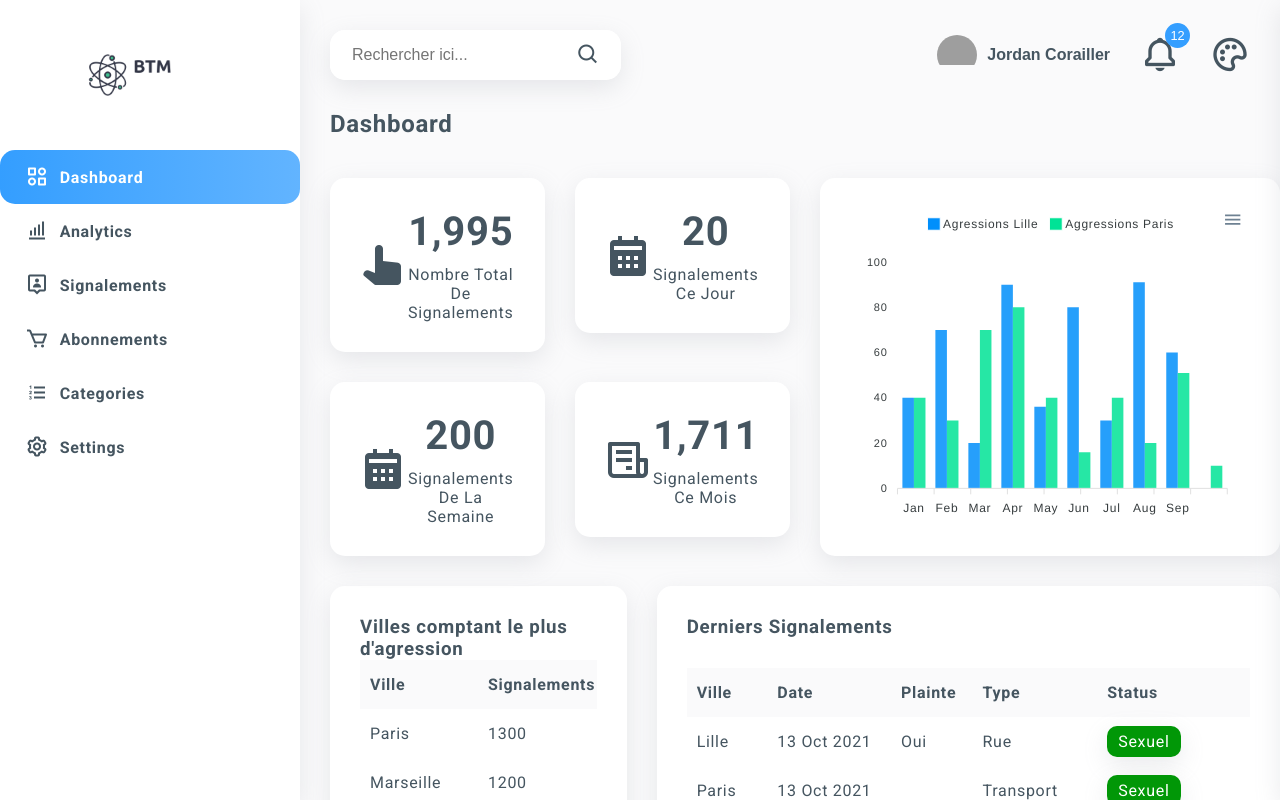
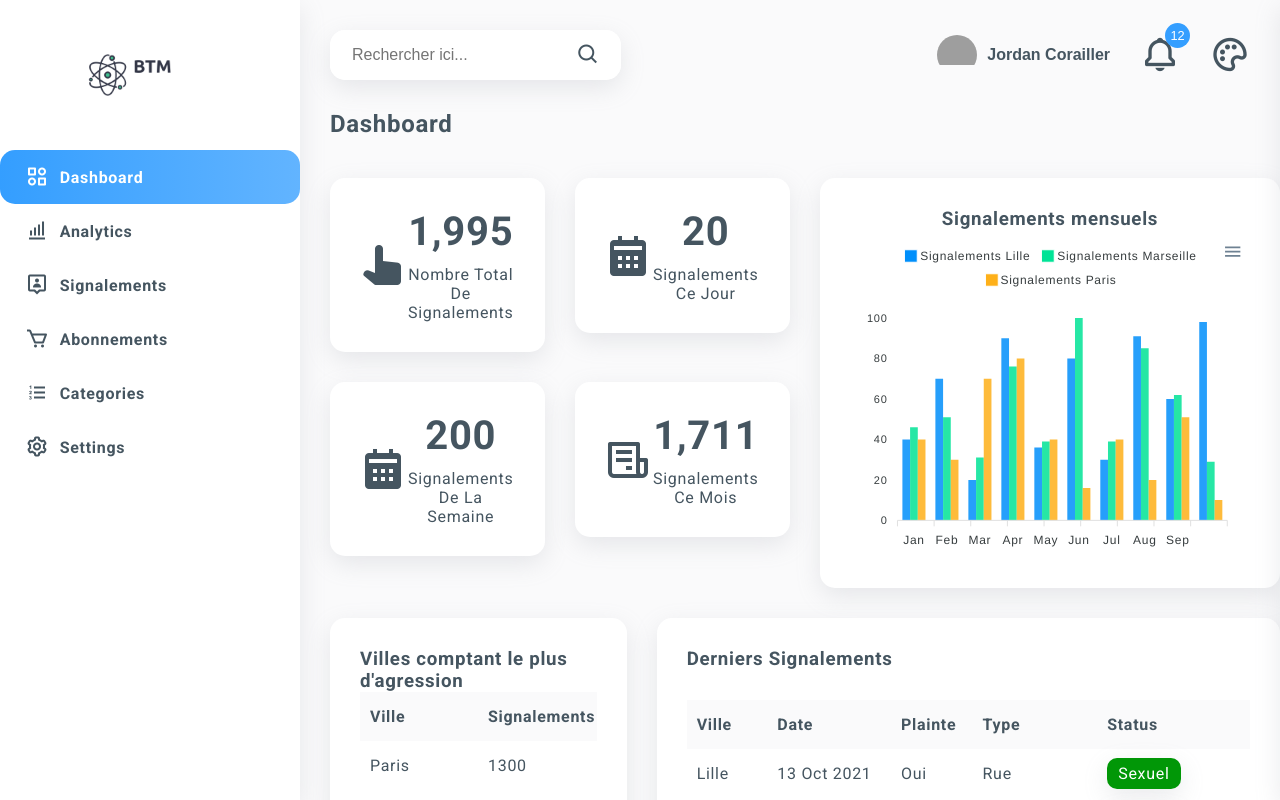
Before and after one commit to Jordanimaal/dashboard-btm, a React (Create React App) app: page / in a window 1280 px wide. Shown: the top 800 px of the page. Built offline with nearby package versions, Linux system fonts and the light colour scheme; grey boxes are pictures that could not be loaded.

Commit message:
fix graph

```diff
--- a/src/pages/Dashboard.jsx
+++ b/src/pages/Dashboard.jsx
@@ -10,14 +10,19 @@ import Table from '../components/table/Table'
 
 const chartOptions = {
     series: [{
-        name: 'Agressions Lille',
-        data: [40,70,20,90,36,80,30,91,60]
-    }, {
-        name: 'Aggressions Paris',
+        name: 'Signalements Lille',
+        data: [40,70,20,90,36,80,30,91,60, 98]
+    },
+    {
+        name: 'Signalements Marseille',
+        data: [46,51,31,76,39,100,39,85,62, 29]
+    },
+    {
+        name: 'Signalements Paris',
         data: [40, 30, 70, 80, 40, 16, 40, 20, 51, 10]
     }],
     options: {
-        color: ['#6ab04c', '#2980b9'],
+        color: ['#6ab04c', '#2980b9', '#3498db'],
         chart: {
             background: 'transparent'
         },
@@ -106,7 +111,7 @@ const lastHarrasment = {
         {
             ville: "Paris",
             date: "13 Oct 2021",
-            price: "Non",
+            plainte: "Non",
             lieu: "Transport",
             status: "Sexuel"
         },
@@ -185,6 +190,7 @@ const Dashboard = () => {
                 </div>
                 <div className="col-6">
                     <div className="card full-height">
+                        <h3 style={{textAlign: 'center', paddingBottom: '10px'}}>Signalements mensuels</h3>
                         {/* chart */}
                         <Chart
                             options={themeReducer === 'theme-mode-dark' ? {
```
